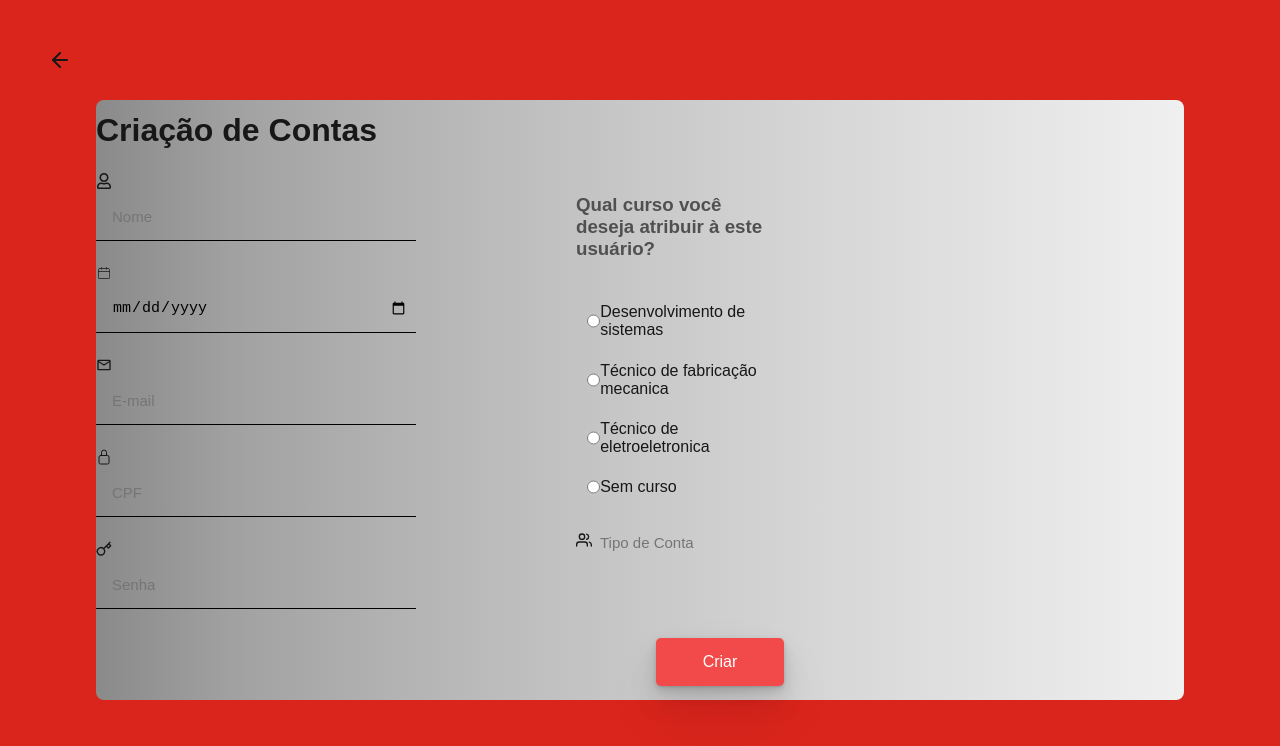
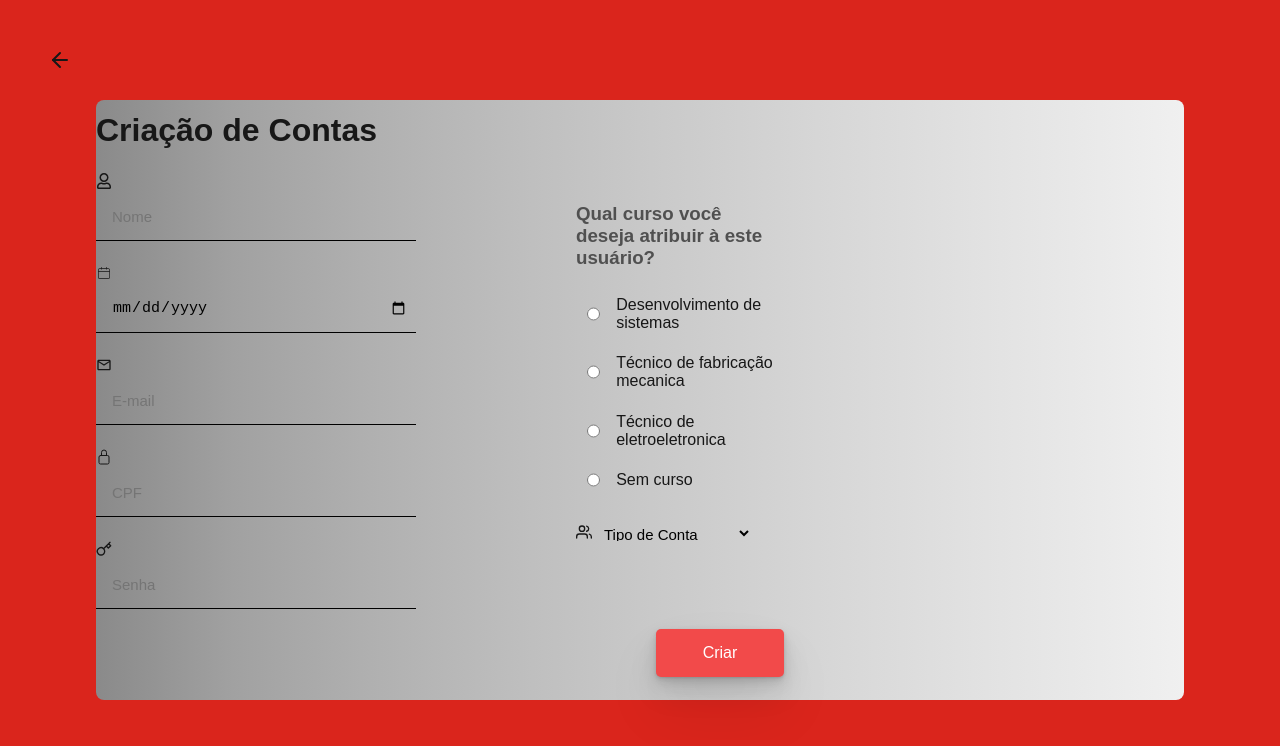
Before and after one commit to pablo-boop/CommandBlock-Front, a Next.js app: page /Conta in a window 1280 px wide. Shown: the top 746 px of the page. Built offline with nearby package versions, Linux system fonts and the light colour scheme.

Commit message:
tipo de conta

```diff
--- a/app/Conta/conta.module.css
+++ b/app/Conta/conta.module.css
@@ -65,7 +65,7 @@
 
 .curso {
     color: #505050;
-    padding-bottom: 2rem;
+    padding-bottom: 1rem;
     display: flex;
 }
 
@@ -77,6 +77,7 @@
 
 .input {
     accent-color: black;
+    margin-right: 1rem;
 }
 
 .login {
--- a/app/Conta/page.jsx
+++ b/app/Conta/page.jsx
@@ -76,7 +76,11 @@ const conta = () => {
                     </label>
 
                     <FiUsers className={styles.icone} />
-                    <input type="text" placeholder="Tipo de Conta" required className={styles.tipo} />
+                    <select type="text" placeholder="Tipo de Conta" required className={styles.tipo}>
+                        <option>Tipo de Conta</option>
+                        <option>Administrador</option>
+                        <option>Usuário</option>
+                    </select>
                     </div>
 
                     <button className={styles.buttonRegister} >
```
